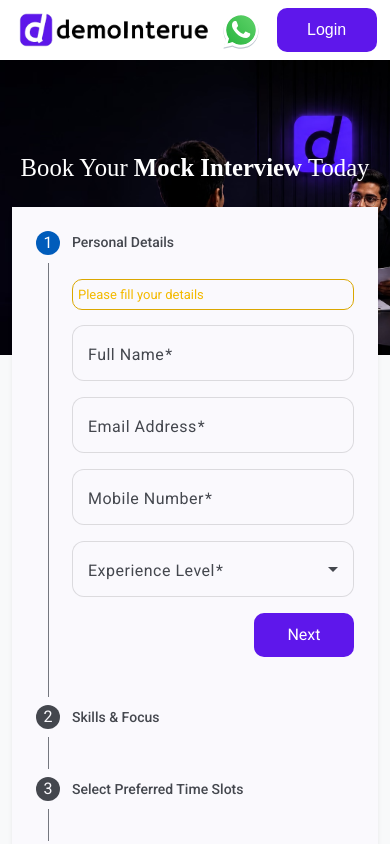
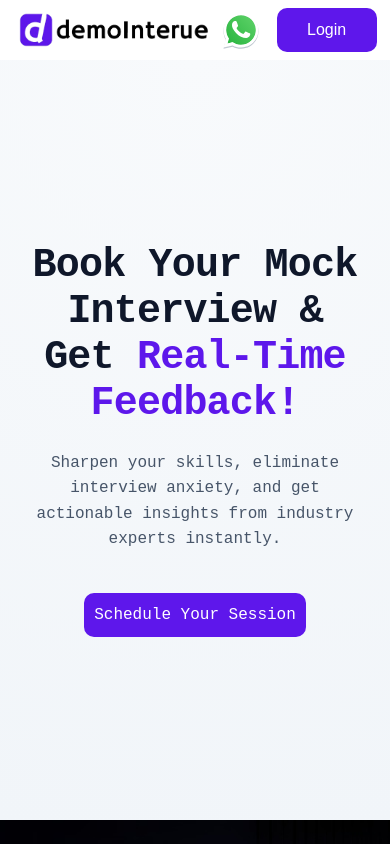
Before and after one commit to Sammedpatil29/interview, an Angular app: page /home in a window 390 px wide. Shown: the top 844 px of the page. Built offline with nearby package versions, Linux system fonts and the light colour scheme; a web font is replaced by a local one.

Commit message:
home banner added

```diff
--- a/src/components/public-components/home/home.component.html
+++ b/src/components/public-components/home/home.component.html
@@ -15,6 +15,57 @@
   </div>
 </header>
 
+<style>
+  .hero-headline {
+    font-size: 3.5rem;
+    font-weight: 800;
+    line-height: 1.15;
+    color: #0f172a;
+    letter-spacing: -0.02em;
+    margin-bottom: 1.5rem;
+  }
+
+  .hero-subtitle {
+    font-size: 1.25rem;
+    color: #475569;
+    font-weight: 400;
+    max-width: 600px;
+    margin: 0 auto 2.5rem;
+    line-height: 1.6;
+  }
+
+  /* Responsive styles for mobile */
+  @media (max-width: 767px) {
+    .hero-headline {
+      font-size: 2.5rem; /* Reduced font size for mobile */
+    }
+    .hero-subtitle {
+      font-size: 1rem; /* Reduced font size for mobile */
+    }
+  }
+</style>
+
+<div class="d-flex align-items-center justify-content-center text-center" style="height: 90vh; background: radial-gradient(circle at top, #f8fafc 0%, #f1f5f9 100%); font-family: monospace; padding: 2rem;">
+  <div style="max-width: 800px;">
+    <!-- Headline -->
+    <h1 class="hero-headline">
+      Book Your Mock Interview & <br> Get
+      <span style="background: linear-gradient(135deg, #5D17EB 0%, #5D17EB 100%); -webkit-background-clip: text; -webkit-text-fill-color: transparent;">
+        Real-Time Feedback!
+      </span>
+    </h1>
+
+    <!-- Subtitle for depth and context -->
+    <p class="hero-subtitle">
+      Sharpen your skills, eliminate interview anxiety, and get actionable insights from industry experts instantly.
+    </p>
+
+    <!-- Call to Action Button -->
+    <button class="btn btn-primary">
+      Schedule Your Session
+    </button>
+  </div>
+</div>
 <div class="p-3" style="height: 295px; background-image: url('/assets/back.avif'); background-size: cover; background-position: center;"></div>
 
 <app-schedule-interview></app-schedule-interview>
--- a/src/components/public-components/schedule-form/schedule-interview.component.html
+++ b/src/components/public-components/schedule-form/schedule-interview.component.html
@@ -210,7 +210,7 @@
                     </div>
                     <div class="d-flex w-100 gap-2 mt-4">
                       <button  matStepperPrevious class="btn btn-outline-secondary w-30">Back</button>
-                      <button class="btn btn-primary w-100" (click)="scheduleInterview()" [style.background]="'linear-gradient(45deg, #0d6efd, #6f42c1)'" [style.border]="'none'">
+                      <button class="btn btn-primary w-100" (click)="scheduleInterview()" [disabled]="isLoading" [style.background]="'linear-gradient(45deg, #0d6efd, #6f42c1)'" [style.border]="'none'">
                         Book & Proceed to Payment
                       </button>
                     </div>
@@ -226,4 +226,8 @@
       </div>
     </div>
   </div>
+
+  @if(isLoading) {
+    <app-loader></app-loader>
+  }
 </div>
--- a/src/components/public-components/schedule-form/schedule-interview.component.ts
+++ b/src/components/public-components/schedule-form/schedule-interview.component.ts
@@ -1,6 +1,7 @@
 import { Component, ElementRef, OnInit, ViewChild, inject } from '@angular/core';
 import { CommonModule } from '@angular/common';
 import { Router } from '@angular/router';
+import { HttpErrorResponse } from '@angular/common/http';
 import { FormBuilder, FormControl, FormGroup, FormsModule, ReactiveFormsModule, Validators } from '@angular/forms';
 import { MatFormFieldModule } from '@angular/material/form-field';
 import { MatInputModule } from '@angular/material/input';
@@ -13,8 +14,20 @@ import { MatStepperModule } from '@angular/material/stepper';
 import { MatChipsModule } from '@angular/material/chips';
 import { MatAutocompleteModule, MatAutocompleteSelectedEvent } from '@angular/material/autocomplete';
 import { MatIconModule } from '@angular/material/icon';
-import { Observable, startWith, map } from 'rxjs';
+import { Observable, of, throwError, startWith, map, timer, switchMap, retry, take, tap } from 'rxjs';
 import { InterviewService } from '../../../services/interview.service';
+import { environment } from '../../../environments/environment';
+import { MatDialog } from '@angular/material/dialog';
+import { LoaderComponent } from "../loader/loader.component";
+
+declare var Razorpay: any;
+
+interface PaymentData {
+  razorpay_payment_id: string;
+  razorpay_order_id: string;
+  razorpay_signature: string;
+  interviewId: string;
+}
 
 @Component({
   selector: 'app-schedule-interview',
@@ -33,8 +46,9 @@ import { InterviewService } from '../../../services/interview.service';
     MatStepperModule,
     MatChipsModule,
     MatAutocompleteModule,
-    MatIconModule
-  ],
+    MatIconModule,
+    LoaderComponent
+],
   templateUrl: './schedule-interview.component.html',
   styleUrl: './schedule-interview.component.css'
 })
@@ -47,10 +61,14 @@ export class ScheduleInterviewComponent implements OnInit {
   slotsForm!: FormGroup;
 
   minDate: any;
+  isLoading: boolean = false;
   maxDate: any;
   amount: number = 0;
   isHomePage: boolean = false;
   bookingSuccess: boolean = false;
+
+  private readonly pollInterval = 3000; // 3 seconds
+  private readonly maxRetries = 20; // Total 60 seconds
 
   allSkills: string[] = ['Angular', 'React', 'Vue', 'Node.js', 'Express', 'MongoDB', 'SQL', 'Java', 'Python', 'AWS', 'Docker'];
   filteredSkills!: Observable<string[]>;
@@ -58,7 +76,7 @@ export class ScheduleInterviewComponent implements OnInit {
 
   @ViewChild('skillInput') skillInput!: ElementRef<HTMLInputElement>;
 
-  constructor(private interviewService: InterviewService){}
+  constructor(private interviewService: InterviewService, private dialog: MatDialog){}
 
   get skills() {
     return this.skillsForm.get('skills') as FormControl;
@@ -118,7 +136,21 @@ export class ScheduleInterviewComponent implements OnInit {
     });
   }
 
+  private loadRazorpayScript(): Promise<void> {
+    return new Promise((resolve, reject) => {
+      if (window.hasOwnProperty('Razorpay')) {
+        return resolve();
+      }
+      const script = document.createElement('script');
+      script.src = 'https://checkout.razorpay.com/v1/checkout.js';
+      script.onload = () => resolve();
+      script.onerror = () => reject('Razorpay SDK could not be loaded.');
+      document.body.appendChild(script);
+    });
+  }
+
   scheduleInterview() {
+    if (this.personalDetailsForm.invalid || this.skillsForm.invalid || this.slotsForm.invalid) return;
     const personalDetails = this.personalDetailsForm.value;
     const skillsDetails = this.skillsForm.value;
     const slotsDetails = this.slotsForm.value;
@@ -131,11 +163,73 @@ export class ScheduleInterviewComponent implements OnInit {
       // The other properties like schedule, hr, interviewer, payment, etc.
       // will likely be added by your backend service upon processing.
     };
-    console.log('Scheduling interview with details:', payload);
-    this.interviewService.createInterview(payload).subscribe((res:any)=>{
-      this.bookingSuccess = true
-      console.log(res)
-    })
+
+    this.isLoading = true;
+    this.loadRazorpayScript().then(() => {
+      this.interviewService.createInterview(payload).subscribe((res:any)=>{
+        this.isLoading = false;
+        if (res && res.data.razorpayOrderId) {
+          this.payWithRazorpay(res);
+        } else {
+          // Handle case where order creation failed on backend but interview was created
+          console.error('Could not get order_id from the server.');
+          this.bookingSuccess = true; // Or show an error
+        }
+      }, err => {
+        this.isLoading = false;
+        console.error('Interview creation failed:', err);
+        // TODO: Show user-friendly error dialog
+      });
+    }).catch(error => console.error(error));
+  }
+
+  payWithRazorpay(data: any) {
+    const options = {
+      key: environment.razorpay_id,
+      amount: data.data.razorpayOrderId, // Amount is in currency subunits.
+      currency: 'INR',
+      name: 'Mock Interview Booking',
+      description: `Interview for ${this.personalDetailsForm.value.candidateName}`,
+      order_id: data.data.razorpayOrderId,
+      handler: (response: any) => {
+        this.isLoading = true;
+        const paymentData: PaymentData = {
+          razorpay_payment_id: response.razorpay_payment_id,
+          razorpay_order_id: response.razorpay_order_id,
+          razorpay_signature: response.razorpay_signature,
+          interviewId: data.data.id
+        };
+        this.triggerPaymentVerification(paymentData);
+      },
+      modal: {
+        ondismiss: () => {
+          this.isLoading = false;
+          // Optionally, inform the user that payment was not completed.
+          console.log('Payment modal closed by user.');
+          alert('Payment was not completed. Please try again.');
+        }
+      },
+      prefill: { name: this.personalDetailsForm.value.candidateName, email: this.personalDetailsForm.value.candidateEmail, contact: this.personalDetailsForm.value.mobileNumber },
+      theme: { color: '#6f42c1' }
+    };
+    const rzp1 = new Razorpay(options);
+    rzp1.open();
+  }
+
+  private triggerPaymentVerification(paymentData: PaymentData): void {
+    this.interviewService.verifyPayment(paymentData).subscribe({
+      next: (res) => {
+        // The backend returns 200 on successful verification.
+        this.isLoading = false;
+        this.bookingSuccess = true;
+      },
+      error: (err) => {
+        this.isLoading = false;
+        console.error('Payment verification failed:', err);
+        this.bookingSuccess = false;
+        alert('Payment verification failed. Please contact support with your payment details.');
+      }
+    });
   }
 
   removeSkill(skill: string): void {
--- a/src/environments/environment.ts
+++ b/src/environments/environment.ts
@@ -1,5 +1,5 @@
 export const environment = {
   production: false,
   apiUrl: 'http://localhost:3000',
-  razorpay_id: 'rzp_live_T7pd8t1TXmAhLL'
+  razorpay_id: 'rzp_test_S5RLYqr6y2I6xs'
 };
--- a/src/services/interview.service.ts
+++ b/src/services/interview.service.ts
@@ -107,4 +107,8 @@ token = ''
   getDashboard(){
     return this.http.get(`${this.url}/api/dashboard`, { headers: this.getAuthHeaders() })
   }
+
+  verifyPayment(params: any): Observable<any> {
+    return this.http.post(`${this.url}/api/interview/${params.interviewId}/verify-payment`, params, { headers: this.getAuthHeaders() });
+  }
 }
```
Also changed, not shown: src/components/public-components/home/home.component.css (line endings or trailing spaces).
